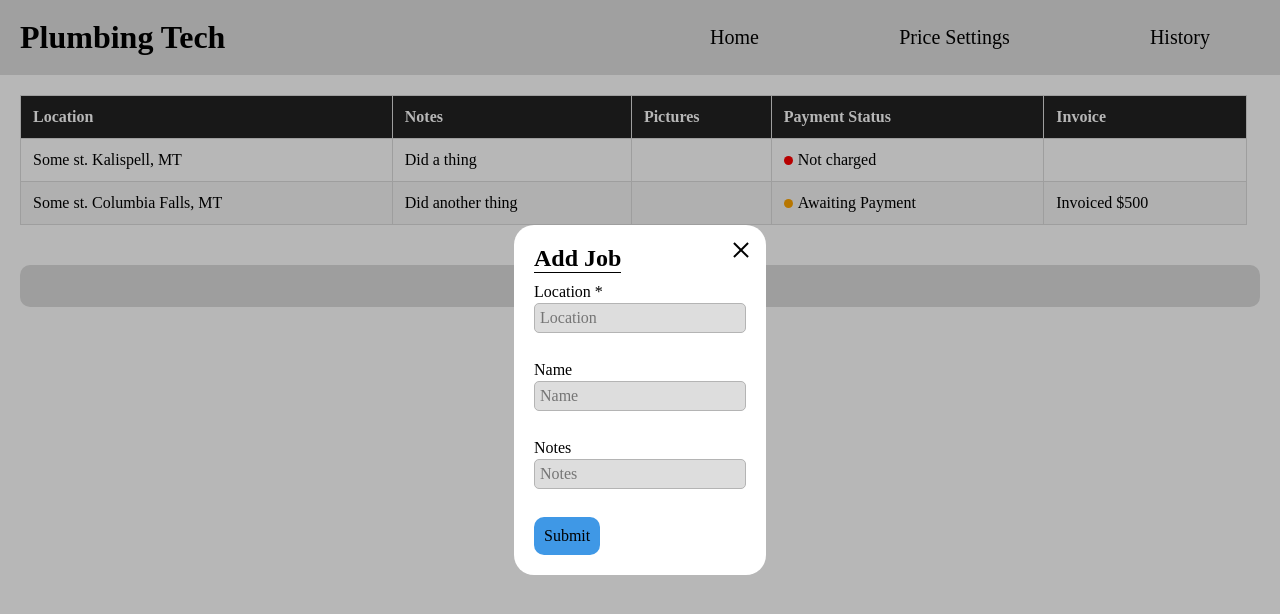
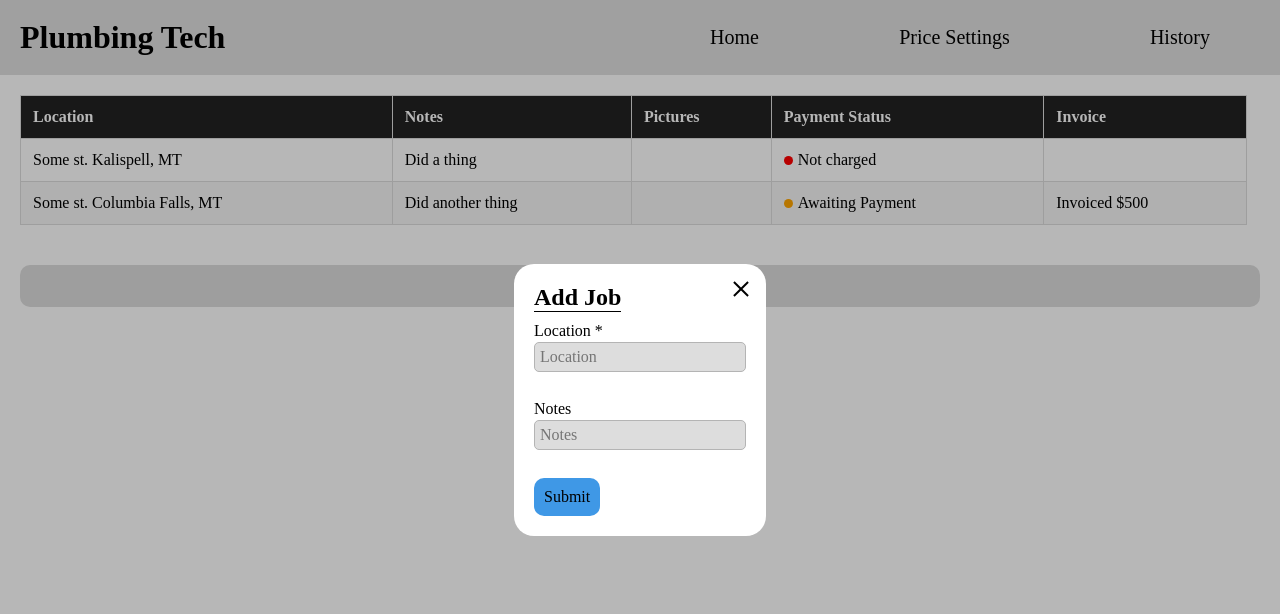
Before and after one commit to ezrabales/work__isaak_frontend, a React (Vite) app: page / in a window 1280 px wide. Both pictures are taken after a click on the button "Add Job". Shown: the top 614 px of the page. Built offline with nearby package versions, Linux system fonts and the light colour scheme.

Commit message:
add front end main page functionality for adding a job

```diff
--- a/src/components/Form/Form.jsx
+++ b/src/components/Form/Form.jsx
@@ -1,6 +1,7 @@
 import "./Form.css";
 import { useForm } from "../../hooks/useForm";
 import { useRef, useState } from "react";
+import { useGlobal } from "../GlobalState/GlobalState";
 
 {
   /* <Form
@@ -17,6 +18,7 @@ import { useRef, useState } from "react";
 }
 
 const Form = ({ inputs = [], onSuccessfulSubmit }) => {
+  const { modalOpen, setModalOpen } = useGlobal();
   const { values, handleChange, setValues } = useForm({
     name: "",
     location: "",
@@ -89,7 +91,7 @@ const Form = ({ inputs = [], onSuccessfulSubmit }) => {
       return;
     }
 
-    console.log("Valid:", values);
+    console.log("(from form) Valid:", values);
 
     setValues({
       name: "",
@@ -100,7 +102,8 @@ const Form = ({ inputs = [], onSuccessfulSubmit }) => {
       message: "",
     });
 
-    onSuccessfulSubmit();
+    setModalOpen(false);
+    onSuccessfulSubmit(values);
   }
 
   return (
@@ -116,7 +119,7 @@ const Form = ({ inputs = [], onSuccessfulSubmit }) => {
                 type={input.type}
                 className="form__input"
                 placeholder={input.placeholder}
-                value={values[name]}
+                value={values[input.name]}
                 onChange={handleChange}
               />
               {errors[input.name] ? (
--- a/src/components/Main/Main.jsx
+++ b/src/components/Main/Main.jsx
@@ -3,14 +3,13 @@ import Table from "../Table/Table";
 import { useGlobal } from "../GlobalState/GlobalState";
 import AddJobModal from "../Modal/AddJobModal";
 import AddPartModal from "../Modal/AddPartModal";
+import { useState } from "react";
 
 const Main = () => {
   const { modalOpen, setModalOpen } = useGlobal();
-  return (
-    <div className="main">
-      <Table
-        head={["Location", "Notes", "Pictures", "Payment Status", "Invoice"]}
-        body={[
+  const [mainTable, setMainTable] = useState({
+    head: ["Location", "Notes", "Pictures", "Payment Status", "Invoice"],
+    body: [
       [
         "Some st. Kalispell, MT",
         "Did a thing",
@@ -32,12 +31,35 @@ const Main = () => {
         ,
         "Invoiced $500",
       ],
-        ]}
-      />
+    ],
+  });
+
+  function onJobSubmit(e) {
+    console.log(e);
+    const newRow = [
+      e.location,
+      e.notes,
+      "",
+      <div style={{ display: "flex" }}>
+        <span className="red-dot" />
+        Not charged
+      </div>,
+      "",
+    ];
+
+    setMainTable((prev) => ({
+      ...prev,
+      body: [...prev.body, newRow],
+    }));
+  }
+
+  return (
+    <div className="main">
+      <Table head={mainTable.head} body={mainTable.body} />
       <button className="main__job-btn" onClick={() => setModalOpen("job")}>
         Add Job
       </button>
-      <AddJobModal />
+      <AddJobModal onSuccessfulSubmit={onJobSubmit} />
       <AddPartModal />
     </div>
   );
--- a/src/components/Modal/AddJobModal.jsx
+++ b/src/components/Modal/AddJobModal.jsx
@@ -2,8 +2,9 @@ import Modal from "./Modal";
 import Form from "../Form/Form";
 import { useGlobal } from "../GlobalState/GlobalState";
 
-const AddJobModal = () => {
+const AddJobModal = ({ onSuccessfulSubmit }) => {
   const { modalOpen, setModalOpen } = useGlobal();
+
   if (modalOpen !== "job") return;
   return (
     <Modal title={"Add Job"}>
@@ -17,18 +18,13 @@ const AddJobModal = () => {
             required: "true",
           },
           {
-            name: "name",
-            type: "text",
-            placeholder: "Name",
-            labelText: "Name",
-          },
-          {
             name: "notes",
             type: "text",
             placeholder: "Notes",
             labelText: "Notes",
           },
         ]}
+        onSuccessfulSubmit={onSuccessfulSubmit}
       />
     </Modal>
   );
```
Lines whose indentation alone changed are shown as unchanged.
